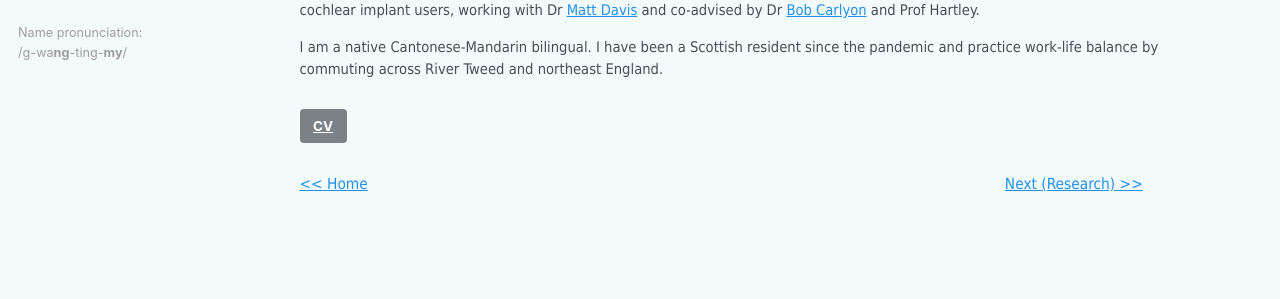
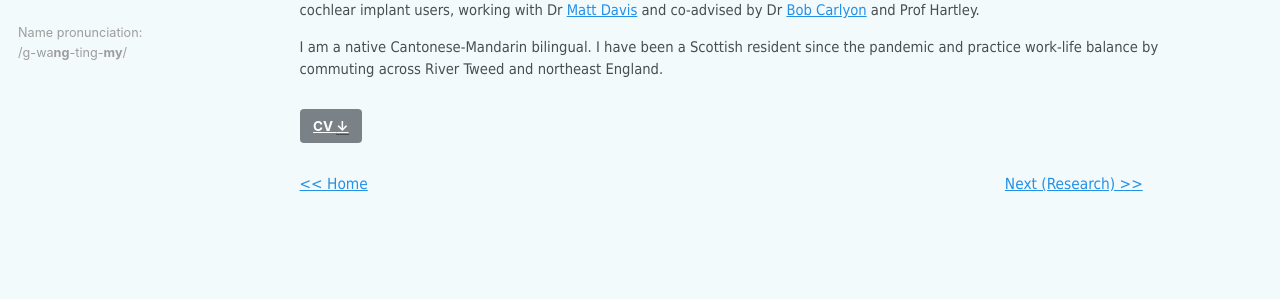
Before and after one commit to guangtingmai/guangtingmai.github.io, a Jekyll site: the page built from _pages/bio.html, in a window 1280 px wide and 1146 px high. Shown: the part 480-779 px from the top of the window. Built offline with Jekyll 4.4.1, drawn with Linux system fonts in a browser that asks for light colours.

Commit message:
Update bio.html

```diff
--- a/_pages/bio.html
+++ b/_pages/bio.html
@@ -28,7 +28,7 @@ author_profile: true
 </p>
 <br>
 <div class="cv-download-links">
-  <a href="{{ base_path }}/files/CV Guangting MAI Nov 2025.pdf" class="btn btn--primary">CV</a>
+  <a href="{{ base_path }}/files/CV Guangting MAI Nov 2025.pdf" class="btn btn--primary">CV <u>↓</u></a>
 </div>
 <br>
 <div style="font-size: 11pt;font-family:Tahoma;line-height: 1.5;" class="navigation-row">
```
